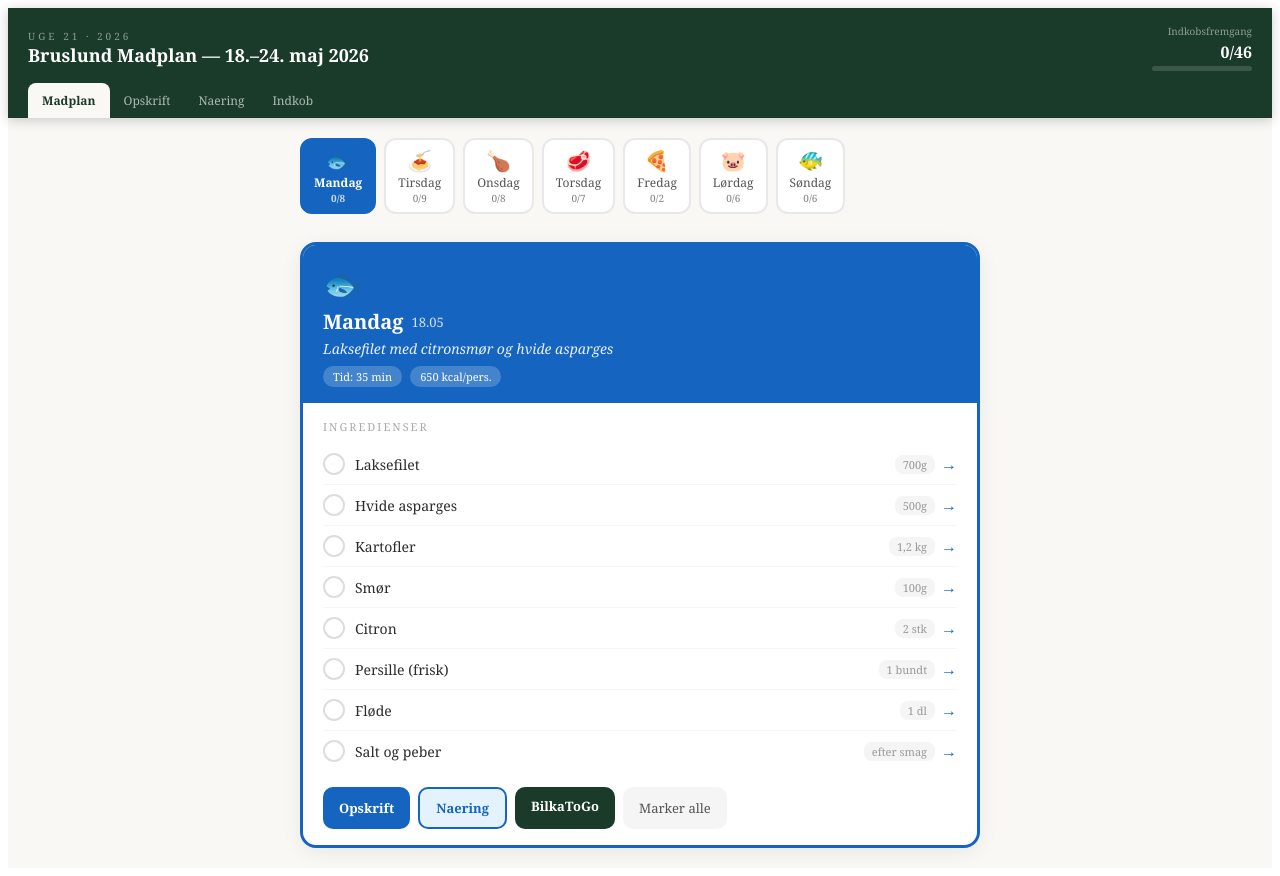
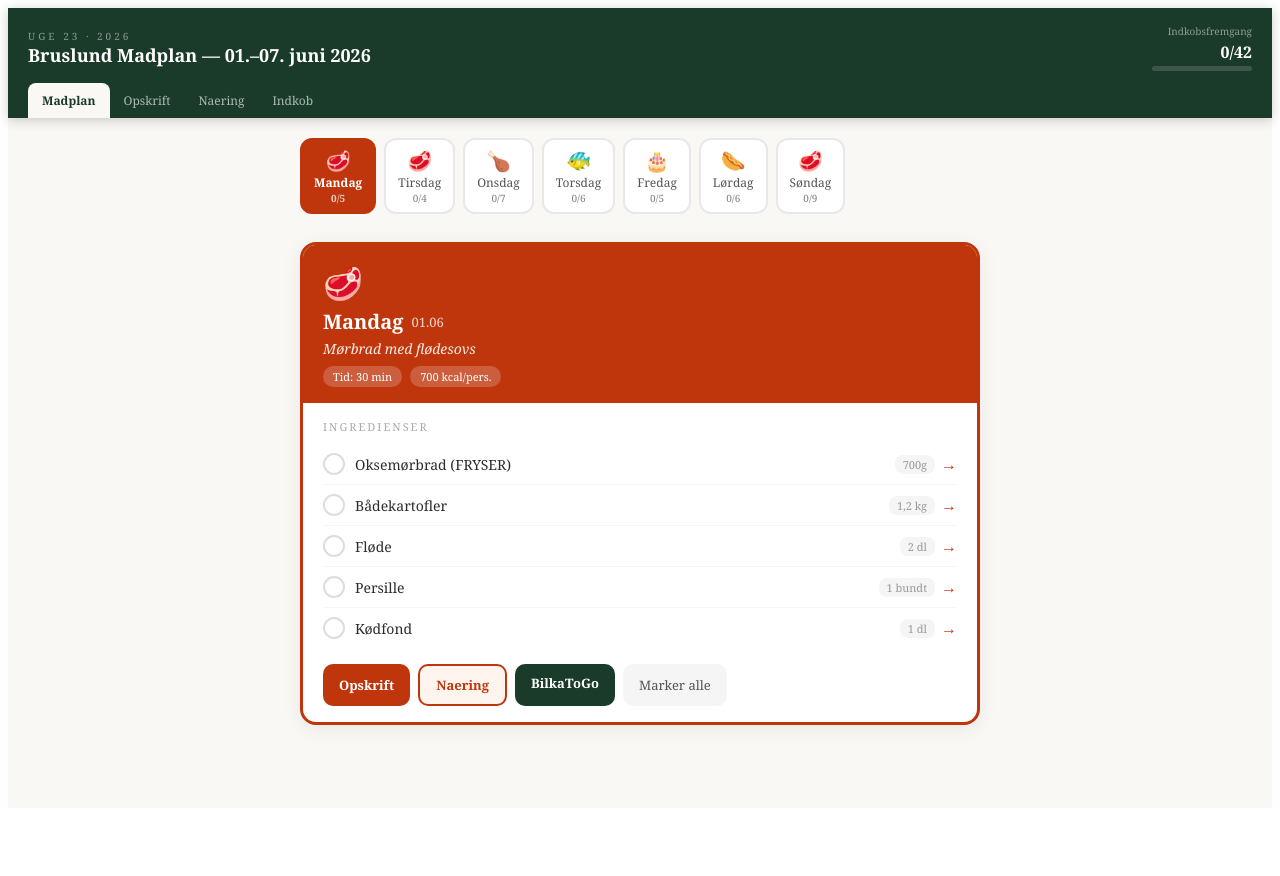
Before and after one commit to FleshDK/madplan, a React (Vite) app: page / in a window 1280 px wide. After the commit the page ends 816 px from the top, so only its background shows below. Built offline with nearby package versions, Linux system fonts and the light colour scheme.

Commit message:
🍽️ Madplan uge 23 (rettet)

```diff
--- a/src/App.jsx
+++ b/src/App.jsx
@@ -1,104 +1,96 @@
 import { useState } from "react";
 
-// Madplan uge 21 · 2026 · 18. maj – 24. maj
-// Opdateret af MasterKOK 👨‍🍳 søndag 17. maj 2026
-// Baseret på Bilka tilbud uge 21 + familiens ønsker
+// Madplan uge 23 · 2026 · 01. juni – 07. juni
+// Opdateret af MasterKOK 👨‍🍳 søndag 31. maj 2026
+// Oksemørbrad og fiskefillet fra fryseren prioriteret. Fredag = Fars dag 🎂. Lørdag hurtig aftensmad (Simon murer, klassefest)
 
 const madplan = [
   {
     day: "Mandag",
-    dato: "18.05",
-    emoji: "🐟",
-    meal: "Laksefilet med citronsmør og hvide asparges",
-    sidedish: "Kogte kartofler med persillesovs",
-    note: "Rema + Bilka tilbud",
-    color: "#e3f2fd",
-    accent: "#1565c0",
+    dato: "01.06",
+    emoji: "🥩",
+    meal: "Mørbrad med flødesovs",
+    sidedish: "Bådekartofler",
+    note: "Fra fryseren — ca. 30 min",
+    color: "#fff5ee",
+    accent: "#bf360c",
     naering: {
-      hel: { kcal: 2600, protein: 260, kulhy: 200, fedt: 90 },
-      portion: { kcal: 650, protein: 65, kulhy: 50, fedt: 23 },
+      hel: { kcal: 2800, protein: 280, kulhy: 210, fedt: 110 },
+      portion: { kcal: 700, protein: 70, kulhy: 53, fedt: 28 },
     },
     recipe: {
-      tid: "35 min",
+      tid: "30 min",
       svaerhed: "Let",
-      intro: "Elegant start på ugen! 🐟 Saftig laks med syrlig citronsmør og delikate hvide asparges. Server med kogte kartofler og frisk persillesovs.",
+      intro: "Klassisk dansk mørbrad med rig flødesovs. Mørbrad fra fryseren gør det hurtigt og elegant!",
       trin: [
-        "Kog kartoflerne i saltet vand ca. 20 min.",
-        "Rens de hvide asparges og kog dem møre, ca. 8-10 min.",
-        "Krydr laksefileterne med salt og peber.",
-        "Steg laks i smør på panden, 3-4 min per side til gylden.",
-        "Smelt smør med citronskal og citronsaft til citronsmørret.",
-        "Lav persillesovs: smelt smør, tilsæt lidt mel, pisk fløde/mælk i og tilsæt hakket persille.",
-        "Anret laks med asparges, kartofler og hæld citronsmørret over fisken. Pynt med persille. 🍋",
+        "Kog bådekartofler i saltet vand ca. 20 min.",
+        "Tag mørbrad fra fryseren og lad det tø let.",
+        "Steg mørbrad på panden 3-4 min per side.",
+        "Tag kødet af og hvil det.",
+        "Lav flødesovs: skrenk kogepanden, tilsæt fløde og fond.",
+        "Tilsæt hakket persille og smag til med salt og peber.",
+        "Server mørbrad med bådekartofler og rigelig sovs. 🍽️",
       ],
     },
     ingredients: [
-      { name: "Laksefilet", qty: "700g", url: "https://www.bilkatogo.dk/s?query=laksefilet" },
-      { name: "Hvide asparges", qty: "500g", url: "https://www.bilkatogo.dk/s?query=asparges" },
-      { name: "Kartofler", qty: "1,2 kg", url: "https://www.bilkatogo.dk/s?query=kartofler" },
-      { name: "Smør", qty: "100g", url: "https://www.bilkatogo.dk/s?query=smor" },
-      { name: "Citron", qty: "2 stk", url: "https://www.bilkatogo.dk/s?query=citron" },
-      { name: "Persille (frisk)", qty: "1 bundt", url: "https://www.bilkatogo.dk/s?query=persille" },
-      { name: "Fløde", qty: "1 dl", url: "https://www.bilkatogo.dk/s?query=flode" },
+      { name: "Oksemørbrad (FRYSER)", qty: "700g", url: "https://www.bilkatogo.dk/s?query=moerbrad" },
+      { name: "Bådekartofler", qty: "1,2 kg", url: "https://www.bilkatogo.dk/s?query=kartofler" },
+      { name: "Fløde", qty: "2 dl", url: "https://www.bilkatogo.dk/s?query=flode" },
+      { name: "Persille", qty: "1 bundt", url: "https://www.bilkatogo.dk/s?query=persille" },
+      { name: "Kødfond", qty: "1 dl", url: "https://www.bilkatogo.dk/s?query=fond" },
+    ],
+  },
+  {
+    day: "Tirsdag",
+    dato: "02.06",
+    emoji: "🥩",
+    meal: "Mørbrad-rester",
+    sidedish: "Bådekartofler",
+    note: "Dag efter-regel ✓",
+    color: "#fff5ee",
+    accent: "#bf360c",
+    naering: {
+      hel: { kcal: 2700, protein: 260, kulhy: 200, fedt: 105 },
+      portion: { kcal: 675, protein: 65, kulhy: 50, fedt: 26 },
+    },
+    recipe: {
+      tid: "25 min",
+      svaerhed: "Let",
+      intro: "Smart genbrug fra mandagen! 💚 Mørbrad-rester bliver til en lækker ret igen — bare steg og varmet op.",
+      trin: [
+        "Kog bådekartofler i saltet vand ca. 20 min.",
+        "Skær mørbrad-resterne i mundrrette stykker.",
+        "Varm flødeovsen op i en pande.",
+        "Steg mørbrad-stykkerne kort på panden, ca. 2 min.",
+        "Tilsæt kødet til den varme sovs og lad det blande godt.",
+        "Smag til med salt og peber.",
+        "Server med bådekartofler og sovs. 🍽️",
+      ],
+    },
+    ingredients: [
+      { name: "Mørbrad-rester fra mandag", qty: "600g", url: "https://www.bilkatogo.dk/s?query=moerbrad" },
+      { name: "Flødeovs fra mandag", qty: "3 dl", url: "https://www.bilkatogo.dk/s?query=flode" },
+      { name: "Bådekartofler", qty: "1,2 kg", url: "https://www.bilkatogo.dk/s?query=kartofler" },
       { name: "Salt og peber", qty: "efter smag", url: "https://www.bilkatogo.dk/s?query=krydderier" },
     ],
   },
   {
-    day: "Tirsdag",
-    dato: "19.05",
-    emoji: "🍝",
-    meal: "Pasta bolognese",
-    sidedish: "—",
-    note: "Lars' ønske",
-    color: "#fff3e0",
-    accent: "#e65100",
-    naering: {
-      hel: { kcal: 3000, protein: 260, kulhy: 320, fedt: 100 },
-      portion: { kcal: 750, protein: 65, kulhy: 80, fedt: 25 },
-    },
-    recipe: {
-      tid: "60 min",
-      svaerhed: "Let",
-      intro: "Lars' ønske! 🍝 Klassisk italiensk bolognese med masser af smag. Simmrer langsomt og giver en dyb, rig sovs.",
-      trin: [
-        "Hak løg, gulerødder og selleri fint.",
-        "Brun grøntsagerne i olie 5 min, tilsæt hakket kød og brun det godt.",
-        "Tilsæt hvidvin og lad det fordampe.",
-        "Tilsæt dåsetomater, tomatpuré, kødfond og laurbærblade.",
-        "Lad sovsen simre minimum 40 min — jo længere jo bedre.",
-        "Kog pastaen al dente i rigeligt saltet vand.",
-        "Bland pasta og sovs, riv parmesan over og server straks. 🧀",
-      ],
-    },
-    ingredients: [
-      { name: "Hakket oksekød", qty: "600g", url: "https://www.bilkatogo.dk/s?query=hakket+koed" },
-      { name: "Pasta (spaghetti)", qty: "500g", url: "https://www.bilkatogo.dk/s?query=spaghetti" },
-      { name: "Dåsetomater", qty: "2 dåser", url: "https://www.bilkatogo.dk/s?query=daasetomater" },
-      { name: "Tomatpuré", qty: "2 spsk", url: "https://www.bilkatogo.dk/s?query=tomatpure" },
-      { name: "Løg", qty: "2 stk", url: "https://www.bilkatogo.dk/s?query=loeg" },
-      { name: "Gulerødder", qty: "2 stk", url: "https://www.bilkatogo.dk/s?query=guleroed" },
-      { name: "Hvidvin (tørt)", qty: "1 dl", url: "https://www.bilkatogo.dk/s?query=hvidvin" },
-      { name: "Kødfond", qty: "2 dl", url: "https://www.bilkatogo.dk/s?query=fond" },
-      { name: "Parmesan", qty: "50g", url: "https://www.bilkatogo.dk/s?query=parmesan" },
-    ],
-  },
-  {
     day: "Onsdag",
-    dato: "20.05",
+    dato: "03.06",
     emoji: "🍗",
-    meal: "Kyllingefilet i fad med grøntsager og hvidløg",
+    meal: "Kyllingefilet i ovn med grøntsager",
     sidedish: "Ris",
-    note: "Bilka tilbud",
+    note: "Billigt og familievenligt",
     color: "#f3e5f5",
     accent: "#7b1fa2",
     naering: {
-      hel: { kcal: 2800, protein: 240, kulhy: 240, fedt: 85 },
-      portion: { kcal: 700, protein: 60, kulhy: 60, fedt: 21 },
+      hel: { kcal: 2600, protein: 220, kulhy: 280, fedt: 75 },
+      portion: { kcal: 650, protein: 55, kulhy: 70, fedt: 19 },
     },
     recipe: {
       tid: "50 min",
       svaerhed: "Let",
-      intro: "Nem og lækker ovnret! 🍗 Saftige kyllingefileter med grøntsager og masser af hvidløg. Server med ris til.",
+      intro: "Nem og lækker ovnret! 🍗 Saftige kyllingefileter med grøntsager og hvidløg. Server med ris til.",
       trin: [
         "Forvarm ovnen til 200°C.",
         "Skær kyllingefileterne i mundrette stykker.",
@@ -114,150 +106,157 @@ const madplan = [
       { name: "Ris", qty: "400g", url: "https://www.bilkatogo.dk/s?query=ris" },
       { name: "Hvidløg", qty: "6 fed", url: "https://www.bilkatogo.dk/s?query=hvidloeg" },
       { name: "Løg", qty: "2 stk", url: "https://www.bilkatogo.dk/s?query=loeg" },
-      { name: "Peberfrugt", qty: "2 stk", url: "https://www.bilkatogo.dk/s?query=peberfrugt" },
-      { name: "Zucchini", qty: "1 stk", url: "https://www.bilkatogo.dk/s?query=zucchini" },
+      { name: "Tomat", qty: "2 stk", url: "https://www.bilkatogo.dk/s?query=tomat" },
+      { name: "Paprika", qty: "1 stk", url: "https://www.bilkatogo.dk/s?query=paprika" },
       { name: "Olivenolie", qty: "3 spsk", url: "https://www.bilkatogo.dk/s?query=olivenolie" },
-      { name: "Krydderurter (rosmarin/timian)", qty: "1 tsk", url: "https://www.bilkatogo.dk/s?query=krydderurter" },
     ],
   },
   {
     day: "Torsdag",
-    dato: "21.05",
-    emoji: "🥩",
-    meal: "Tykstegsbøffer med brun løgsovs og grønne bønner",
-    sidedish: "Kogte kartofler",
-    note: "Bilka tilbud",
+    dato: "04.06",
+    emoji: "🐠",
+    meal: "Rødspættefilet med citronsmør",
+    sidedish: "Pomfritter",
+    note: "Klassisk fiskeret",
+    color: "#e0f7fa",
+    accent: "#00695c",
+    naering: {
+      hel: { kcal: 2500, protein: 240, kulhy: 260, fedt: 95 },
+      portion: { kcal: 625, protein: 60, kulhy: 65, fedt: 24 },
+    },
+    recipe: {
+      tid: "35 min",
+      svaerhed: "Let",
+      intro: "Klassisk dansk fisk! 🐠 Rødspættefilet med duftende citronsmør og sprøde pomfritter. Let og lækkert!",
+      trin: [
+        "Tøer fiskefilleten fra fryseren hvis nødvendigt.",
+        "Sætter pomfritter i ovnen eller frituren efter anvisning.",
+        "Vender fiskefilleten i mel, salt og peber.",
+        "Steger filleten i smør på panden, 2-3 min per side til gylden.",
+        "Presser citron over filleten under stegning.",
+        "Anretter fisken med pomfritter.",
+        "Serverer med citronsnegle og evt. dild. 🍋",
+      ],
+    },
+    ingredients: [
+      { name: "Rødspættefilet", qty: "700g", url: "https://www.bilkatogo.dk/s?query=roedsphaette" },
+      { name: "Pomfritter (frosne eller rå kartofler)", qty: "800g", url: "https://www.bilkatogo.dk/s?query=kartofler" },
+      { name: "Citron", qty: "2 stk", url: "https://www.bilkatogo.dk/s?query=citron" },
+      { name: "Smør", qty: "75g", url: "https://www.bilkatogo.dk/s?query=smor" },
+      { name: "Mel", qty: "3 spsk", url: "https://www.bilkatogo.dk/s?query=mel" },
+      { name: "Dild (evt.)", qty: "1 bundt", url: "https://www.bilkatogo.dk/s?query=dild" },
+    ],
+  },
+  {
+    day: "Fredag",
+    dato: "05.06",
+    emoji: "🎂",
+    meal: "Ribeye steak",
+    sidedish: "Bådekartofler",
+    note: "GRUNDLOVSDAG + FARS DAG 🎂 — festligt valg!",
     color: "#fff5ee",
-    accent: "#bf360c",
+    accent: "#d32f2f",
     naering: {
-      hel: { kcal: 2900, protein: 280, kulhy: 210, fedt: 105 },
-      portion: { kcal: 725, protein: 70, kulhy: 53, fedt: 26 },
+      hel: { kcal: 3200, protein: 300, kulhy: 210, fedt: 140 },
+      portion: { kcal: 800, protein: 75, kulhy: 53, fedt: 35 },
     },
     recipe: {
       tid: "40 min",
       svaerhed: "Let",
-      intro: "Klassisk dansk! 🥩 Møre tykstegsbøffer med rig brun løgsovs og sprøde grønne bønner. En solid hverdagsfavorit.",
+      intro: "Festlig fredag! 🎂 Græssted ribeye steak til Lars' fødselsdag og Grundlovsdag. Elegant og lækker!",
       trin: [
-        "Kog kartoflerne i saltet vand ca. 20 min.",
-        "Skær løg i ringe og steg dem gyldne i smør, ca. 10-15 min.",
-        "Krydr bøfferne med salt og peber og steg dem 3-4 min per side.",
-        "Tag bøfferne af panden og hvil dem.",
-        "Lav brun sovs i samme pande: tilsæt mel, fond og vand — rør til glat.",
-        "Tilsæt de karameliserede løg til sovsen.",
-        "Blancher grønne bønner 3-4 min i saltet vand.",
-        "Server bøffer med kartofler, bønner og masser af brun løgsovs. 🍽️",
+        "Kog bådekartofler i saltet vand ca. 20 min.",
+        "Tag ribeye steak ud af køleskab 15-20 min før stegning.",
+        "Krydr godt med salt og peber på begge sider.",
+        "Varm panden op til meget høj temperatur (næsten røgende).",
+        "Steg steaken 4-5 min per side til kødet er gennemvarmt (58°C indeni for medium).",
+        "Lad steaken hvile i 5 min efter stegning — vigtig trin!",
+        "Server med bådekartofler, smørklak og evt. tilbehør. Skål! 🥂",
       ],
     },
     ingredients: [
-      { name: "Tykstegsbøffer", qty: "600g", url: "https://www.bilkatogo.dk/s?query=tyksteg" },
-      { name: "Kartofler", qty: "1,2 kg", url: "https://www.bilkatogo.dk/s?query=kartofler" },
-      { name: "Løg", qty: "3 stk", url: "https://www.bilkatogo.dk/s?query=loeg" },
-      { name: "Grønne bønner", qty: "400g", url: "https://www.bilkatogo.dk/s?query=boenner" },
-      { name: "Smør", qty: "75g", url: "https://www.bilkatogo.dk/s?query=smor" },
-      { name: "Kødfond", qty: "3 dl", url: "https://www.bilkatogo.dk/s?query=fond" },
-      { name: "Mel", qty: "2 spsk", url: "https://www.bilkatogo.dk/s?query=mel" },
-    ],
-  },
-  {
-    day: "Fredag",
-    dato: "22.05",
-    emoji: "🍕",
-    meal: "Pizzaer",
-    sidedish: "—",
-    note: "Lars & Louise ude hos Per & Rikke — Maya & Karoline alene hjemme",
-    color: "#fce4ec",
-    accent: "#c62828",
-    naering: {
-      hel: { kcal: 2400, protein: 100, kulhy: 300, fedt: 90 },
-      portion: { kcal: 600, protein: 25, kulhy: 75, fedt: 23 },
-    },
-    recipe: {
-      tid: "30 min",
-      svaerhed: "Let",
-      intro: "Hyggefredag for Maya og Karoline! 🍕 Lars og Louise er ude. Pizzaer til de hjemmeværende — nem og lækker aften.",
-      trin: [
-        "Forvarm ovnen til 220°C.",
-        "Tag frosne pizzaer ud af fryseren.",
-        "Bag efter anvisning på pakken, typisk 12-15 min.",
-        "Skær i stykker og server med en lille salat hvis ønskes.",
-        "God aften Maya og Karoline! 🎉",
-      ],
-    },
-    ingredients: [
-      { name: "Frosne pizzaer", qty: "2-3 stk", url: "https://www.bilkatogo.dk/s?query=pizza" },
-      { name: "Evt. salat", qty: "1 pose", url: "https://www.bilkatogo.dk/s?query=salat" },
+      { name: "Ribeye steak", qty: "800g", url: "https://www.bilkatogo.dk/s?query=ribeye" },
+      { name: "Bådekartofler", qty: "1,2 kg", url: "https://www.bilkatogo.dk/s?query=kartofler" },
+      { name: "Smør", qty: "100g", url: "https://www.bilkatogo.dk/s?query=smor" },
+      { name: "Hvidløg", qty: "3 fed", url: "https://www.bilkatogo.dk/s?query=hvidloeg" },
+      { name: "Salt og peber", qty: "efter smag", url: "https://www.bilkatogo.dk/s?query=krydderier" },
     ],
   },
   {
     day: "Lørdag",
-    dato: "23.05",
-    emoji: "🐷",
-    meal: "Nakkekoteletter på panden med æblesauce",
-    sidedish: "Bådekartofler",
-    note: "Bilka tilbud",
-    color: "#f1f8e9",
-    accent: "#558b2f",
+    dato: "06.06",
+    emoji: "🌭",
+    meal: "Grillpølser",
+    sidedish: "Brød og salat",
+    note: "Simon murer + klassefest aften — hurtig & praktisk",
+    color: "#fff3e0",
+    accent: "#e65100",
     naering: {
-      hel: { kcal: 3000, protein: 260, kulhy: 230, fedt: 110 },
-      portion: { kcal: 750, protein: 65, kulhy: 58, fedt: 28 },
+      hel: { kcal: 2300, protein: 110, kulhy: 320, fedt: 80 },
+      portion: { kcal: 575, protein: 28, kulhy: 80, fedt: 20 },
     },
     recipe: {
-      tid: "55 min",
+      tid: "20 min",
       svaerhed: "Let",
-      intro: "Weekendhygge! 🐷 Saftige nakkekoteletter med hjemmelavet æblesauce og sprøde bådekartofler. En dansk klassiker!",
+      intro: "Hurtig lørdagsmad! 🌭 Grillpølser i brød med salat — simpel og familievenlig når der skal strammes op i hastarbejde.",
       trin: [
-        "Forvarm ovnen til 200°C til bådekartofler.",
-        "Skær kartofler i både, vend i olie, salt og peber.",
-        "Bag bådekartofler 35-40 min til sprøde.",
-        "Skræl og skær æbler i tern, kog med lidt sukker og vand til æblesauce.",
-        "Krydr nakkekoteletterne godt med salt og peber.",
-        "Steg koteletterne på panden ca. 4-5 min per side til gylden og gennemstegt.",
-        "Server koteletter med bådekartofler og den varme æblesauce. 🍎",
+        "Tænder grillen eller panden op.",
+        "Lægger pølserne på grillen eller i panden.",
+        "Stegler 5-7 min, vender halvejs.",
+        "Toast evt. brødene på grillen 1-2 min.",
+        "Anretter pølser i brød med sennepe, ketchup og flødeskum.",
+        "Serverer med frisk salat ved siden af.",
+        "Nemt og lækkert! 🌭",
       ],
     },
     ingredients: [
-      { name: "Nakkekoteletter", qty: "800g", url: "https://www.bilkatogo.dk/s?query=nakkekotelet" },
-      { name: "Kartofler (til bådekartofler)", qty: "1,2 kg", url: "https://www.bilkatogo.dk/s?query=kartofler" },
-      { name: "Æbler", qty: "4 stk", url: "https://www.bilkatogo.dk/s?query=aebler" },
-      { name: "Sukker", qty: "2 spsk", url: "https://www.bilkatogo.dk/s?query=sukker" },
-      { name: "Olivenolie", qty: "3 spsk", url: "https://www.bilkatogo.dk/s?query=olivenolie" },
-      { name: "Salt og peber", qty: "efter smag", url: "https://www.bilkatogo.dk/s?query=krydderier" },
+      { name: "Grillpølser", qty: "8 stk", url: "https://www.bilkatogo.dk/s?query=grillpoelse" },
+      { name: "Fuldkornbrød", qty: "1 pose", url: "https://www.bilkatogo.dk/s?query=broed" },
+      { name: "Frisk salat", qty: "1 pose", url: "https://www.bilkatogo.dk/s?query=salat" },
+      { name: "Sennepe", qty: "1 glas", url: "https://www.bilkatogo.dk/s?query=sennepe" },
+      { name: "Ketchup", qty: "1 flaske", url: "https://www.bilkatogo.dk/s?query=ketchup" },
+      { name: "Flødeskum (evt.)", qty: "1 tube", url: "https://www.bilkatogo.dk/s?query=flodeskum" },
     ],
   },
   {
     day: "Søndag",
-    dato: "24.05",
-    emoji: "🐠",
-    meal: "Rødspættefileter med remoulade og citron",
-    sidedish: "Kogte kartofler",
-    note: "Til Mors",
-    color: "#e0f7fa",
-    accent: "#00695c",
+    dato: "07.06",
+    emoji: "🥩",
+    meal: "Bøf med bløde løg og sovs",
+    sidedish: "Kogte kartofler og hjemmelavet agurkesalat",
+    note: "Klassisk dansk søndagsmad ♥️",
+    color: "#fff5ee",
+    accent: "#bf360c",
     naering: {
-      hel: { kcal: 2400, protein: 260, kulhy: 180, fedt: 75 },
-      portion: { kcal: 600, protein: 65, kulhy: 45, fedt: 19 },
+      hel: { kcal: 2900, protein: 280, kulhy: 200, fedt: 115 },
+      portion: { kcal: 725, protein: 70, kulhy: 50, fedt: 29 },
     },
     recipe: {
-      tid: "35 min",
-      svaerhed: "Let",
-      intro: "Til Mors! 🐠 Klassisk dansk rødspætte med remoulade, citron og kogte kartofler. Let og lækkert — perfekt til en søndag.",
+      tid: "60 min",
+      svaerhed: "Mellem",
+      intro: "Klassisk dansk søndagsmad! ♥️ Møre oksebøffer med langsomme, karameliserede løg og rig sovs. En urkraft af gemytlighed.",
       trin: [
-        "Kog kartoflerne i saltet vand ca. 20 min.",
-        "Vend rødspættefileterne i mel, salt og peber.",
-        "Steg fileterne i smør på panden, 2-3 min per side til gylden.",
-        "Squeeze citron over fileterne under stegning.",
-        "Anret fisken med kogte kartofler.",
-        "Server med remoulade og citronbåde ved siden af.",
-        "Simpelt og dejligt! 🍋",
+        "Kog kartofler i saltet vand ca. 20 min.",
+        "Skær løg i tynde ringe — meget løg!",
+        "Steger løgene langsomt i smør 20-25 min til de bliver sarte og karameliserede.",
+        "Tager halvdelen af løgene ud og sætter til side.",
+        "Lægger bøfferne i panden med den øvrige løg og rester af smør.",
+        "Stegler bøfferne 3-4 min per side — må ikke blive alt for gennemstegt!",
+        "Tager bøfferne ud og laver sovs i panden med fløde og fond.",
+        "Laver agurkesalat: skiver agurker, tilsæt eddike, sukker og salt — lad trække 10 min.",
+        "Serverer bøffer med kartofler, løg, sovs og agurkesalat. 🍽️",
       ],
     },
     ingredients: [
-      { name: "Rødspættefileter", qty: "700g", url: "https://www.bilkatogo.dk/s?query=roedsphaette" },
+      { name: "Oksebøffer (tyksteg)", qty: "800g", url: "https://www.bilkatogo.dk/s?query=oksebef" },
       { name: "Kartofler", qty: "1,2 kg", url: "https://www.bilkatogo.dk/s?query=kartofler" },
-      { name: "Remoulade", qty: "1 glas", url: "https://www.bilkatogo.dk/s?query=remoulade" },
-      { name: "Citron", qty: "2 stk", url: "https://www.bilkatogo.dk/s?query=citron" },
-      { name: "Smør", qty: "75g", url: "https://www.bilkatogo.dk/s?query=smor" },
-      { name: "Mel", qty: "3 spsk", url: "https://www.bilkatogo.dk/s?query=mel" },
+      { name: "Løg", qty: "5 stk", url: "https://www.bilkatogo.dk/s?query=loeg" },
+      { name: "Gurke", qty: "1 stk", url: "https://www.bilkatogo.dk/s?query=gurke" },
+      { name: "Eddike", qty: "1 dl", url: "https://www.bilkatogo.dk/s?query=eddike" },
+      { name: "Sukker", qty: "2 spsk", url: "https://www.bilkatogo.dk/s?query=sukker" },
+      { name: "Fløde", qty: "1 dl", url: "https://www.bilkatogo.dk/s?query=flode" },
+      { name: "Kødfond", qty: "2 dl", url: "https://www.bilkatogo.dk/s?query=fond" },
+      { name: "Smør", qty: "100g", url: "https://www.bilkatogo.dk/s?query=smor" },
     ],
   },
 ];
@@ -336,8 +335,8 @@ export default function App() {
       <div style={{ background: "#1a3a2a", color: "white", padding: "16px 20px 0", position: "sticky", top: 0, zIndex: 100, boxShadow: "0 2px 12px rgba(0,0,0,0.2)" }}>
         <div style={{ display: "flex", justifyContent: "space-between", alignItems: "center", marginBottom: 12 }}>
           <div>
-            <div style={{ fontSize: 10, letterSpacing: 3, textTransform: "uppercase", opacity: 0.5 }}>Uge 21 · 2026</div>
-            <div style={{ fontSize: 18, fontWeight: "bold" }}>Bruslund Madplan — 18.–24. maj 2026</div>
+            <div style={{ fontSize: 10, letterSpacing: 3, textTransform: "uppercase", opacity: 0.5 }}>Uge 23 · 2026</div>
+            <div style={{ fontSize: 18, fontWeight: "bold" }}>Bruslund Madplan — 01.–07. juni 2026</div>
           </div>
           <div style={{ textAlign: "right" }}>
             <div style={{ fontSize: 10, opacity: 0.5, marginBottom: 3 }}>Indkobsfremgang</div>
@@ -498,7 +497,7 @@ export default function App() {
         {view === "list" && (
           <div>
             <div style={{ background: "#1a3a2a", color: "white", borderRadius: 12, padding: "14px 18px", marginBottom: 20, display: "flex", justifyContent: "space-between", alignItems: "center" }}>
-              <span style={{ fontWeight: "bold", fontSize: 15 }}>Indkobsliste — uge 21</span>
+              <span style={{ fontWeight: "bold", fontSize: 15 }}>Indkobsliste — uge 23</span>
               <span style={{ fontSize: 13, opacity: 0.7 }}>{checkedItems}/{totalItems} afkrydset</span>
             </div>
             {madplan.map((day, di) => (
```
